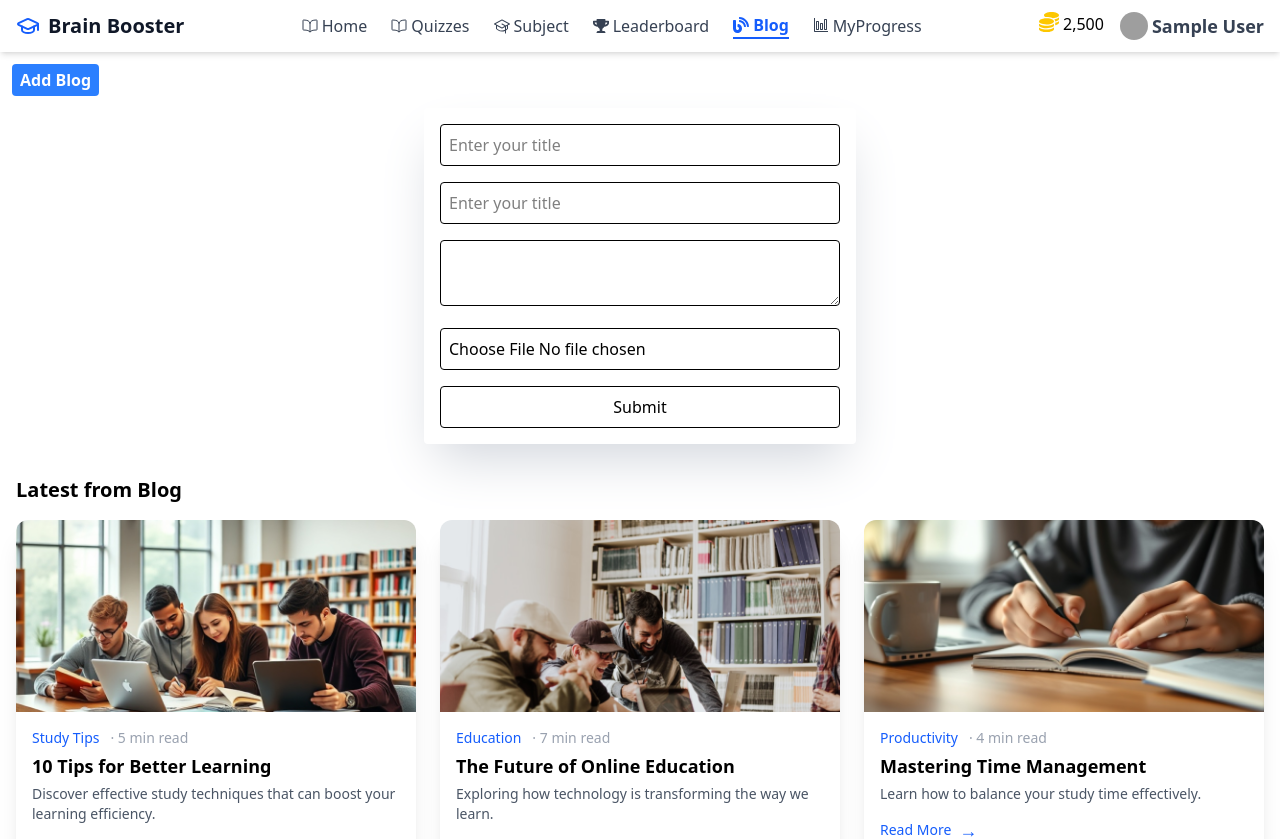
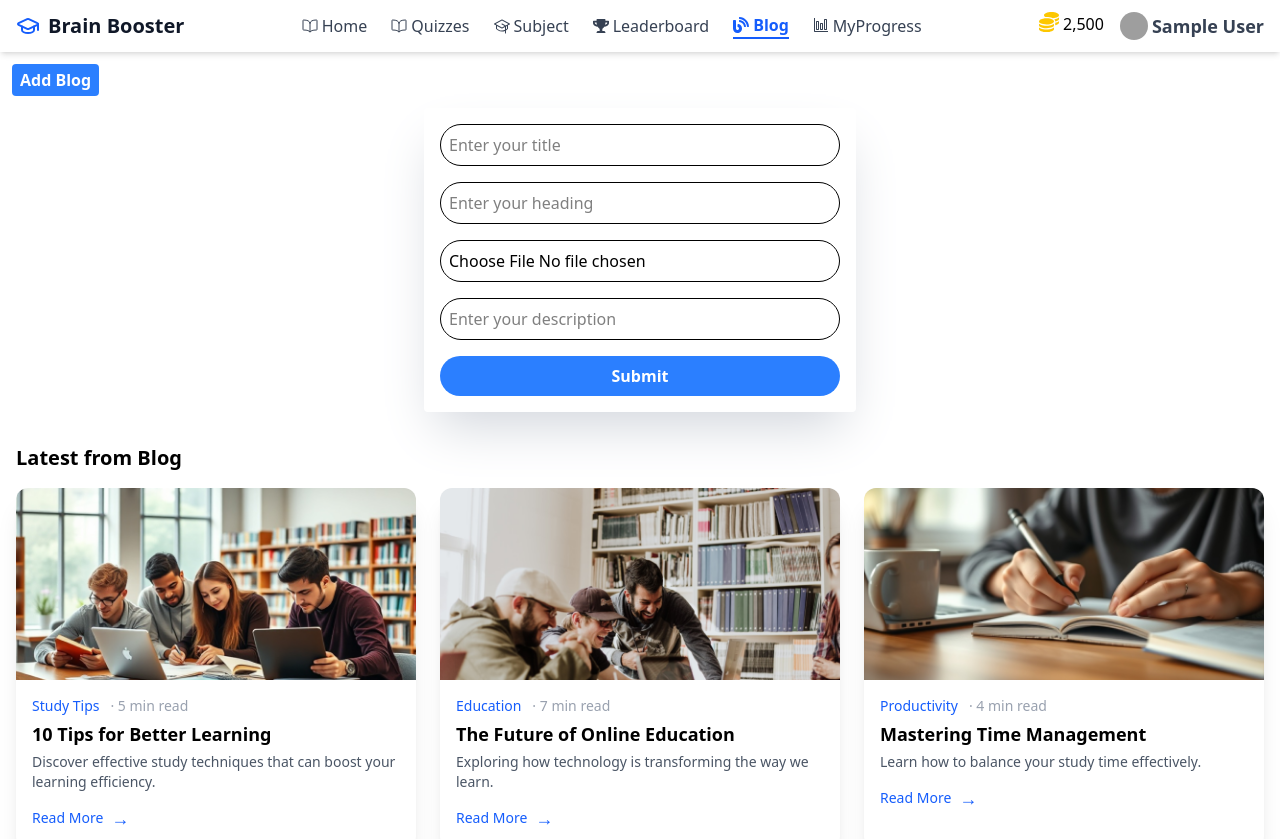
Before and after one commit to sureshjoshi88/brain-boster-app, a React (Vite) app: page /blog in a window 1280 px wide. Shown: the top 839 px of the page. Built offline with nearby package versions, Linux system fonts and the light colour scheme; no server answers; sample sign-in values are in the browser's storage; grey boxes are pictures that could not be loaded.

Commit message:
update form

```diff
--- a/src/components/templates/Blog.jsx
+++ b/src/components/templates/Blog.jsx
@@ -14,11 +14,11 @@ const Blog = () => {
         <div>
             <form className='flex justify-center'>
               <div className='shadow-2xl shadow-gray-300 p-4 rounded space-y-4'>
-                  <input className='border w-100 rounded p-2' required type="text" name="" id="title"  placeholder='Enter your title'/><br/>
-                <input className='border w-100 rounded p-2' required type="text" name="" id="title"  placeholder='Enter your title'/><br/>
-                <textarea className='border w-100 rounded p-2' required name="" id=""></textarea><br/>
-                <input className='border w-100 rounded p-2' required type="file" name="" id="title"  placeholder='Enter your title'/><br/>
-                <button className='border rounded w-100 p-2' type='submit'>Submit</button>
+                  <input className='border w-100 rounded-full p-2 outline-0' required type="text" name="" id="title"  placeholder='Enter your title'/><br/>
+                <input className='border w-100 rounded-full p-2 outline-0' required type="text" name="" id="title"  placeholder='Enter your heading'/><br/>
+                <input className='border w-100 rounded-full p-2 outline-0' required type="file" name="" id="title"  placeholder='Enter your title'/><br/>
+                <input className='border w-100 rounded-full p-2 outline-0' required name="" id=""placeholder='Enter your description' ></input><br/>
+                <button className='text-white font-semibold rounded-full bg-blue-500  w-100 p-2' type='submit'>Submit</button>
               </div>
             </form>
         </div>
```
